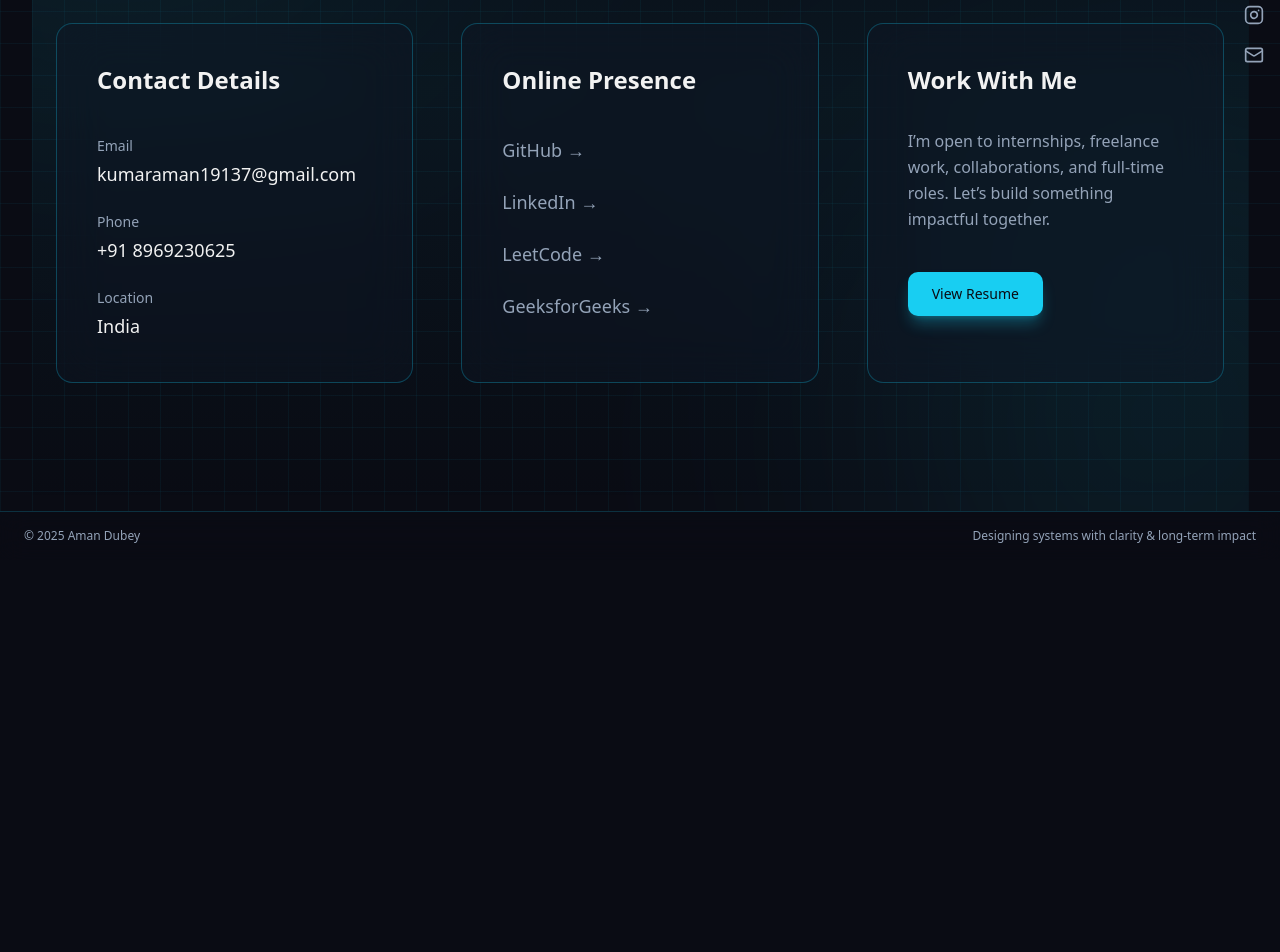
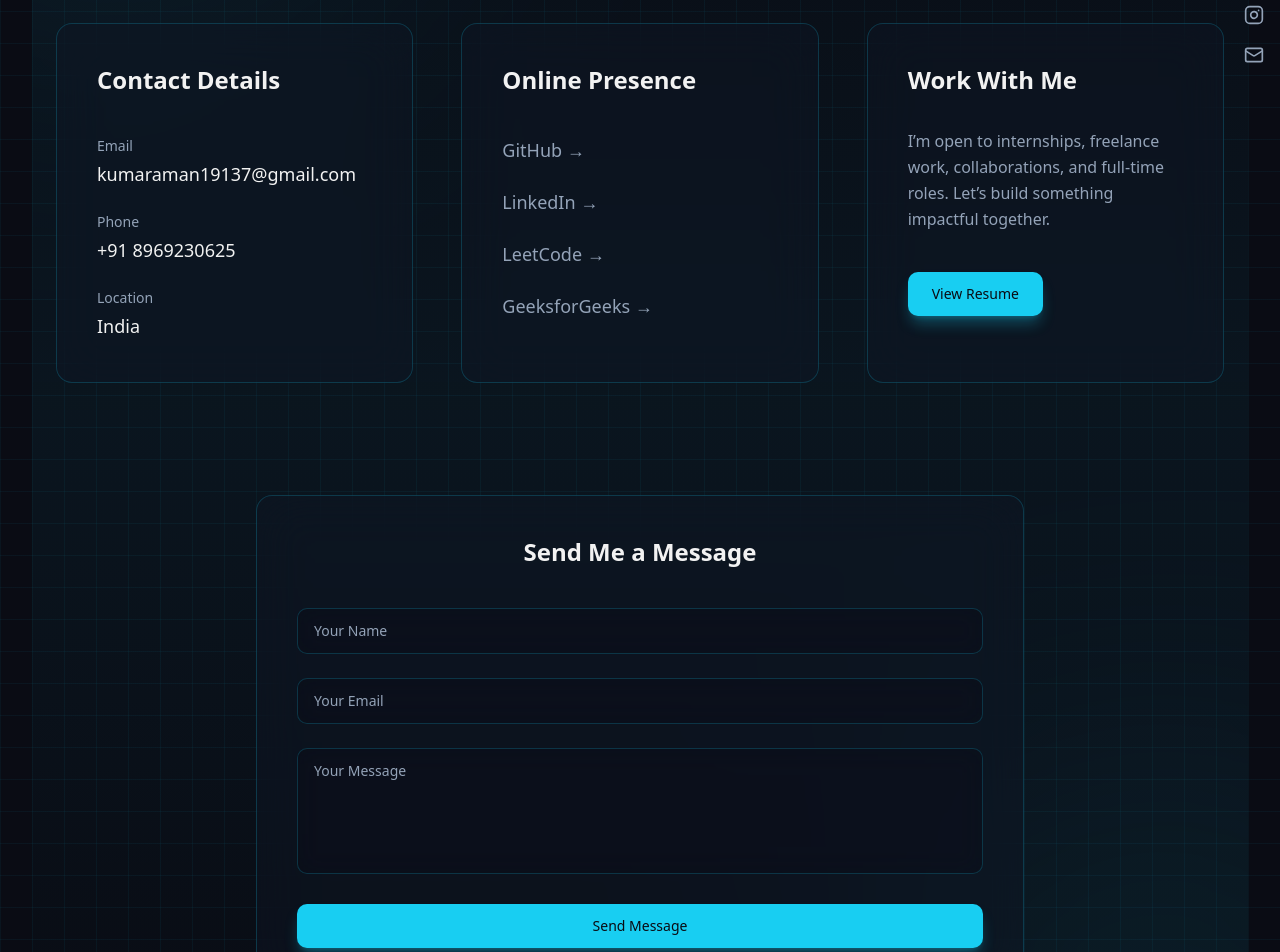
Before and after one commit to amandubey923/portfolio-next, a Next.js app: page /contact in a window 1280 px wide. Shown: the part 405-1357 px from the top of the page. Before the commit the page ends 965 px from the top, so only its background shows below. Built offline with nearby package versions, Linux system fonts and the light colour scheme.

Commit message:
feat: add contact form functionality with nodemailer integration

```diff
--- a/package.json
+++ b/package.json
@@ -13,6 +13,7 @@
     "clsx": "^2.1.1",
     "lucide-react": "^0.562.0",
     "next": "16.1.1",
+    "nodemailer": "^8.0.2",
     "react": "19.2.3",
     "react-dom": "19.2.3",
     "react-icons": "^5.5.0",
@@ -21,6 +22,7 @@
   "devDependencies": {
     "@tailwindcss/postcss": "^4",
     "@types/node": "^20",
+    "@types/nodemailer": "^7.0.11",
     "@types/react": "^19",
     "@types/react-dom": "^19",
     "babel-plugin-react-compiler": "1.0.0",
--- a/src/app/(root)/contact/page.tsx
+++ b/src/app/(root)/contact/page.tsx
@@ -1,8 +1,10 @@
+"use client";
 import Link from "next/link";
 
 export default function ContactPage() {
   return (
     <section className="relative z-10 max-w-7xl mx-auto py-32 px-6 overflow-hidden">
+
       {/* ================= BACKGROUND EFFECTS ================= */}
       <div className="absolute inset-0 pointer-events-none">
         <div className="absolute -top-40 -left-40 w-125 h-125 bg-primary/10 blur-[140px] rounded-full animate-slow-spin" />
@@ -25,38 +27,29 @@ export default function ContactPage() {
 
       {/* ================= MAIN GRID ================= */}
       <div className="relative grid grid-cols-1 lg:grid-cols-3 gap-12">
-        {/* ================= CONTACT CARD ================= */}
-        <div className="group relative h-90 rounded-2xl border border-border bg-card/40 backdrop-blur-xl p-10 transition-all duration-500 hover:border-primary hover:shadow-[0_0_80px_var(--cyber-glow-primary)] animate-fadeIn">
-          <div className="absolute inset-0 rounded-2xl bg-linear-to-br from-primary/20 via-transparent to-transparent opacity-0 group-hover:opacity-100 transition duration-500" />
-          <div className="absolute inset-0 rounded-2xl ring-1 ring-primary/10 group-hover:ring-primary/30 transition" />
 
-          <h3 className="relative z-10 text-2xl font-semibold mb-10">
-            Contact Details
-          </h3>
+        {/* CONTACT CARD */}
+        <div className="group relative h-90 rounded-2xl border border-border bg-card/40 backdrop-blur-xl p-10 transition-all duration-500 hover:border-primary hover:shadow-[0_0_80px_var(--cyber-glow-primary)]">
 
-          <div className="relative z-10 space-y-6 text-muted-foreground">
+          <h3 className="text-2xl font-semibold mb-10">Contact Details</h3>
+
+          <div className="space-y-6 text-muted-foreground">
             <p>
-              <span className="block text-sm text-muted-foreground mb-1">
-                Email
-              </span>
+              <span className="block text-sm mb-1">Email</span>
               <span className="text-lg text-foreground">
                 kumaraman19137@gmail.com
               </span>
             </p>
 
             <p>
-              <span className="block text-sm text-muted-foreground mb-1">
-                Phone
-              </span>
+              <span className="block text-sm mb-1">Phone</span>
               <span className="text-lg text-foreground">
                 +91 8969230625
               </span>
             </p>
 
             <p>
-              <span className="block text-sm text-muted-foreground mb-1">
-                Location
-              </span>
+              <span className="block text-sm mb-1">Location</span>
               <span className="text-lg text-foreground">
                 India
               </span>
@@ -64,58 +57,40 @@ export default function ContactPage() {
           </div>
         </div>
 
-        {/* ================= SOCIAL CARD ================= */}
-        <div className="group relative h-90 rounded-2xl border border-border bg-card/40 backdrop-blur-xl p-10 transition-all duration-500 hover:border-primary hover:shadow-[0_0_80px_var(--cyber-glow-primary)] animate-fadeIn">
-          <div className="absolute inset-0 rounded-2xl bg-linear-to-br from-primary/20 via-transparent to-transparent opacity-0 group-hover:opacity-100 transition duration-500" />
-          <div className="absolute inset-0 rounded-2xl ring-1 ring-primary/10 group-hover:ring-primary/30 transition" />
+        {/* SOCIAL CARD */}
+        <div className="group relative h-90 rounded-2xl border border-border bg-card/40 backdrop-blur-xl p-10 transition-all duration-500 hover:border-primary hover:shadow-[0_0_80px_var(--cyber-glow-primary)]">
 
-          <h3 className="relative z-10 text-2xl font-semibold mb-10">
-            Online Presence
-          </h3>
+          <h3 className="text-2xl font-semibold mb-10">Online Presence</h3>
 
-          <div className="relative z-10 space-y-6">
-            <Link
-              href="https://github.com/amandubey923"
-              target="_blank"
-              className="block text-lg text-muted-foreground hover:text-primary transition-all hover:translate-x-1"
-            >
+          <div className="space-y-6">
+            <Link href="https://github.com/amandubey923" target="_blank"
+              className="block text-lg text-muted-foreground hover:text-primary transition">
               GitHub →
             </Link>
 
-            <Link
-              href="https://www.linkedin.com/in/aman-kr-dubey"
-              target="_blank"
-              className="block text-lg text-muted-foreground hover:text-primary transition-all hover:translate-x-1"
-            >
+            <Link href="https://www.linkedin.com/in/aman-kr-dubey" target="_blank"
+              className="block text-lg text-muted-foreground hover:text-primary transition">
               LinkedIn →
             </Link>
-            <Link
-              href="https://leetcode.com/u/aman_dubey923"
-              target="_blank"
-              className="block text-lg text-muted-foreground hover:text-primary transition-all hover:translate-x-1"
-            >
+
+            <Link href="https://leetcode.com/u/aman_dubey923" target="_blank"
+              className="block text-lg text-muted-foreground hover:text-primary transition">
               LeetCode →
             </Link>
-            <Link
-              href="https://www.geeksforgeeks.org/profile/kumaramag0dt"
-              target="_blank"
-              className="block text-lg text-muted-foreground hover:text-primary transition-all hover:translate-x-1"
-            >
+
+            <Link href="https://www.geeksforgeeks.org/profile/kumaramag0dt" target="_blank"
+              className="block text-lg text-muted-foreground hover:text-primary transition">
               GeeksforGeeks →
             </Link>
           </div>
         </div>
 
-        {/* ================= CTA CARD ================= */}
-        <div className="group relative h-90 rounded-2xl border border-border bg-card/40 backdrop-blur-xl p-10 transition-all duration-500 hover:border-primary hover:shadow-[0_0_80px_var(--cyber-glow-primary)] animate-fadeIn">
-          <div className="absolute inset-0 rounded-2xl bg-linear-to-br from-primary/20 via-transparent to-transparent opacity-0 group-hover:opacity-100 transition duration-500" />
-          <div className="absolute inset-0 rounded-2xl ring-1 ring-primary/10 group-hover:ring-primary/30 transition" />
+        {/* WORK CARD */}
+        <div className="group relative h-90 rounded-2xl border border-border bg-card/40 backdrop-blur-xl p-10 transition-all duration-500 hover:border-primary hover:shadow-[0_0_80px_var(--cyber-glow-primary)]">
 
-          <h3 className="relative z-10 text-2xl font-semibold mb-8">
-            Work With Me
-          </h3>
+          <h3 className="text-2xl font-semibold mb-8">Work With Me</h3>
 
-          <p className="relative z-10 text-muted-foreground mb-10 leading-relaxed">
+          <p className="text-muted-foreground mb-10 leading-relaxed">
             I’m open to internships, freelance work, collaborations, and
             full-time roles. Let’s build something impactful together.
           </p>
@@ -123,12 +98,76 @@ export default function ContactPage() {
           <Link
             href="/resume/Resume2.pdf"
             target="_blank"
-            className="relative z-10 inline-flex items-center justify-center rounded-lg bg-primary px-6 py-3 text-sm font-medium text-primary-foreground transition hover:opacity-90 hover:scale-[1.03] shadow-lg shadow-primary/30"
+            className="inline-flex items-center justify-center rounded-lg bg-primary px-6 py-3 text-sm font-medium text-primary-foreground transition hover:opacity-90 hover:scale-[1.03] shadow-lg shadow-primary/30"
           >
             View Resume
           </Link>
         </div>
       </div>
+
+      {/* ================= CONTACT FORM SECTION ================= */}
+      <div className="relative mt-28 max-w-3xl mx-auto">
+
+        <div className="rounded-2xl border border-border bg-card/40 backdrop-blur-xl p-10 transition-all hover:border-primary hover:shadow-[0_0_80px_var(--cyber-glow-primary)]">
+
+          <h3 className="text-2xl font-semibold mb-10 text-center">
+            Send Me a Message
+          </h3>
+
+          <form
+            onSubmit={async (e) => {
+              e.preventDefault();
+
+              const formData = new FormData(e.currentTarget);
+
+              await fetch("/api/contact", {
+                method: "POST",
+                body: JSON.stringify({
+                  name: formData.get("name"),
+                  email: formData.get("email"),
+                  message: formData.get("message"),
+                }),
+              });
+
+              alert("Message sent successfully!");
+            }}
+            className="space-y-6"
+          >
+
+            <input
+              name="name"
+              placeholder="Your Name"
+              required
+              className="w-full rounded-lg border border-border bg-background/40 backdrop-blur-md px-4 py-3 text-sm text-foreground placeholder:text-muted-foreground focus:border-primary focus:outline-none transition"
+            />
+
+            <input
+              name="email"
+              type="email"
+              placeholder="Your Email"
+              required
+              className="w-full rounded-lg border border-border bg-background/40 backdrop-blur-md px-4 py-3 text-sm text-foreground placeholder:text-muted-foreground focus:border-primary focus:outline-none transition"
+            />
+
+            <textarea
+              name="message"
+              rows={5}
+              placeholder="Your Message"
+              required
+              className="w-full rounded-lg border border-border bg-background/40 backdrop-blur-md px-4 py-3 text-sm text-foreground placeholder:text-muted-foreground focus:border-primary focus:outline-none transition resize-none"
+            />
+
+            <button
+              type="submit"
+              className="w-full rounded-lg bg-primary px-6 py-3 text-sm font-medium text-primary-foreground transition hover:scale-[1.03] hover:opacity-90 shadow-lg shadow-primary/30"
+            >
+              Send Message
+            </button>
+
+          </form>
+        </div>
+      </div>
+
     </section>
   );
 }
--- /dev/null
+++ b/src/app/api/contact/route.ts
@@ -0,0 +1,29 @@
+import nodemailer from "nodemailer";
+
+export async function POST(req: Request) {
+  const { name, email, message } = await req.json();
+
+  const transporter = nodemailer.createTransport({
+    service: "gmail",
+    auth: {
+      user: "kumaraman19137@gmail.com",
+      pass: process.env.EMAIL_PASS,
+    },
+  });
+
+  try {
+    await transporter.sendMail({
+      from: "Portfolio Contact <kumaraman19137@gmail.com>",
+      to: "kumaraman19137@gmail.com",
+      replyTo: email,
+      subject: `Portfolio message from ${name}`,
+      text: message,
+    });
+
+    return Response.json({ success: true });
+
+  } catch (error) {
+    console.log(error);
+    return Response.json({ success: false });
+  }
+}
```
Also changed, not shown: 1 other file (tests, documents, lock files or other folders).
